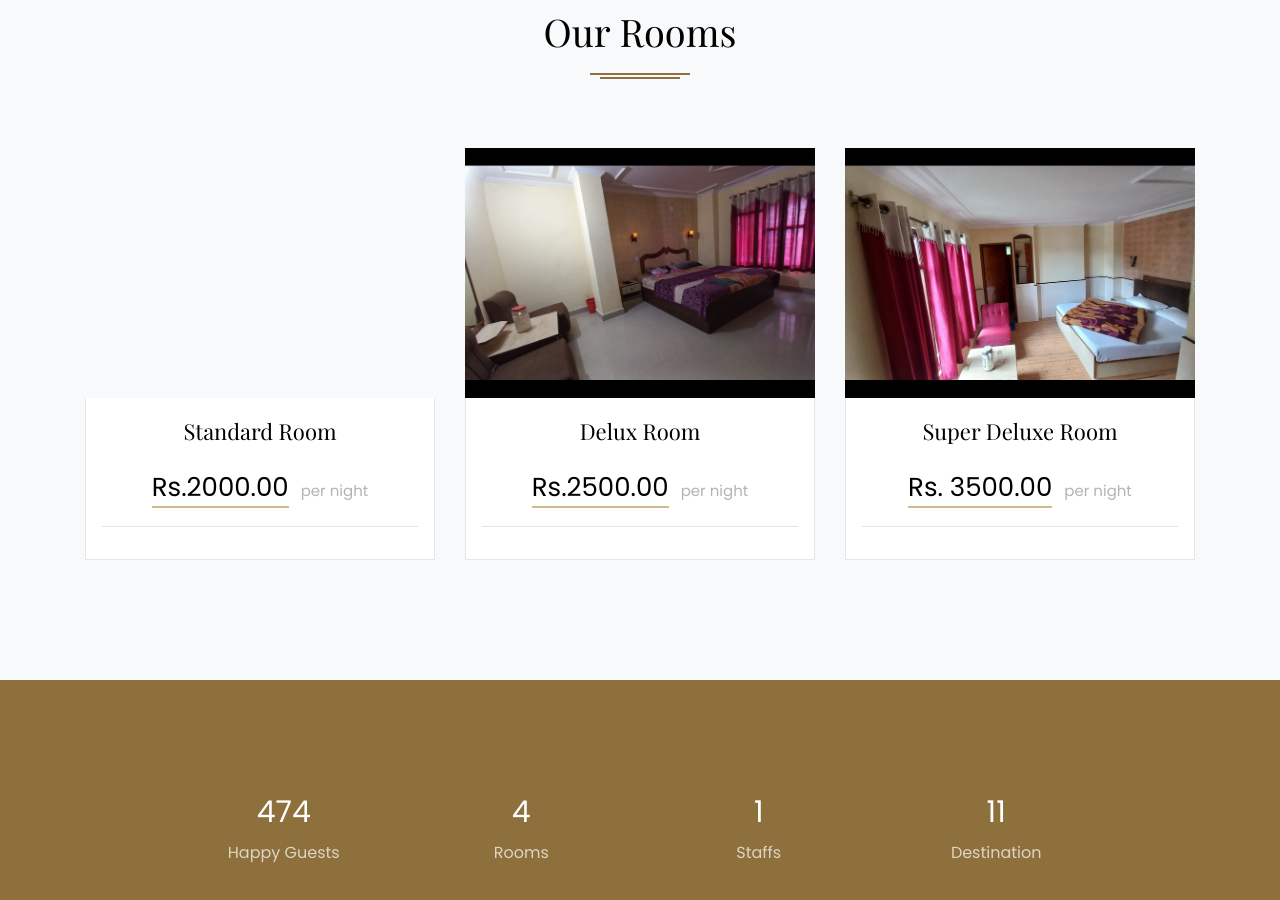
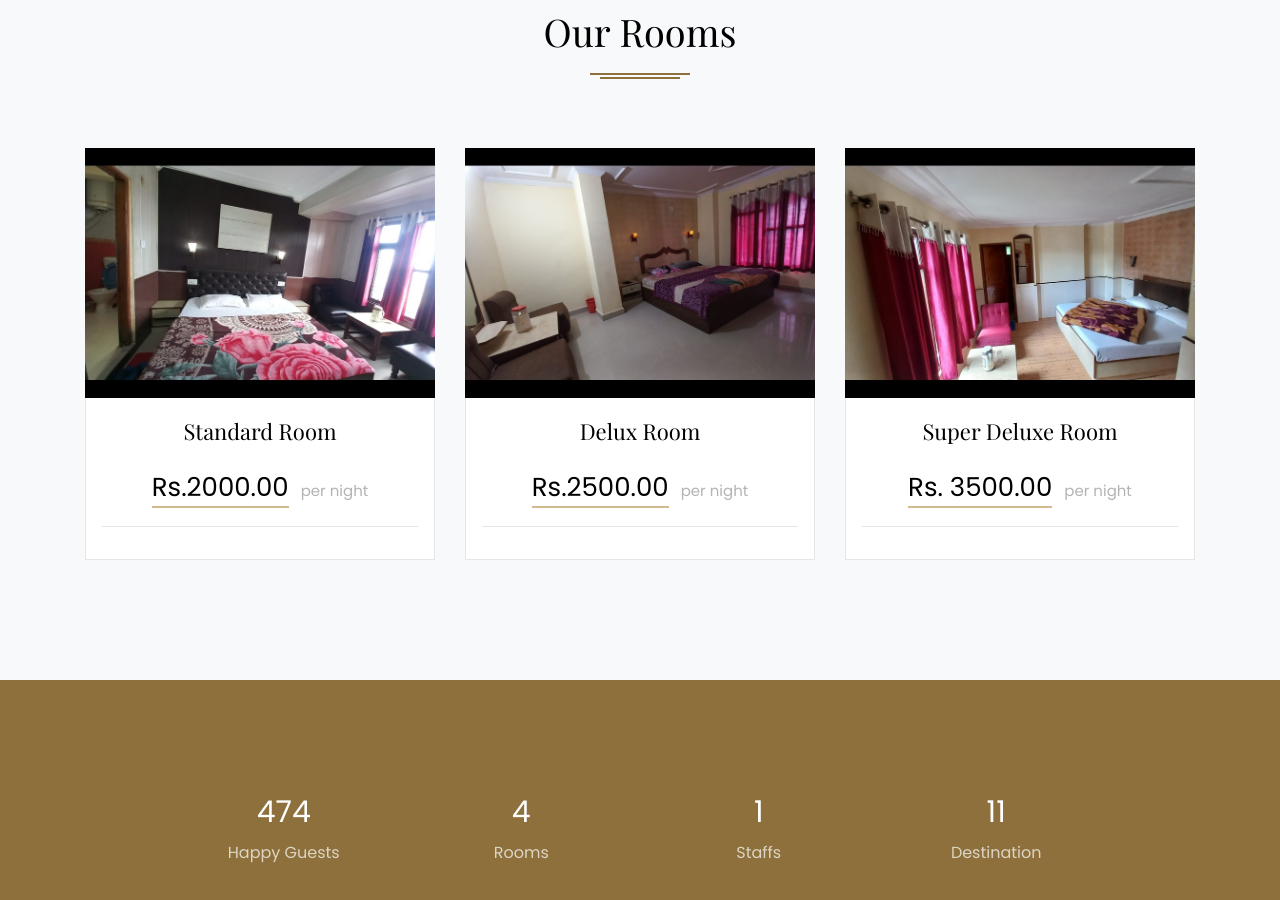
Before and after one commit to kartikay-rana/hotelharbans, a plain HTML site: page index.html in a window 1280 px wide. Shown: the part 1573-2473 px from the top of the page. Drawn offline with nearby package versions, Linux system fonts and the light colour scheme; some packages are replaced by stand-ins of ours; no server answers; files whose address does not match are found by name; a web font is replaced by a local one.

Commit message:
some changes

```diff
--- a/index.html
+++ b/index.html
@@ -300,7 +300,7 @@
             <div class="room">
               <a
                 class="img d-flex justify-content-center align-items-center"
-                style="background-image: url(images/standard\\(2\).jpeg)"
+                style="background-image: url(images/s_2.jpeg)"
               >
                 <!-- <div class="icon d-flex justify-content-center align-items-center">
     							<span class="icon-search2"></span>
```
Also changed, not shown: rooms.html (+1 -1 lines), images/s_2.jpeg (renamed from images/standard (2).jpeg).
